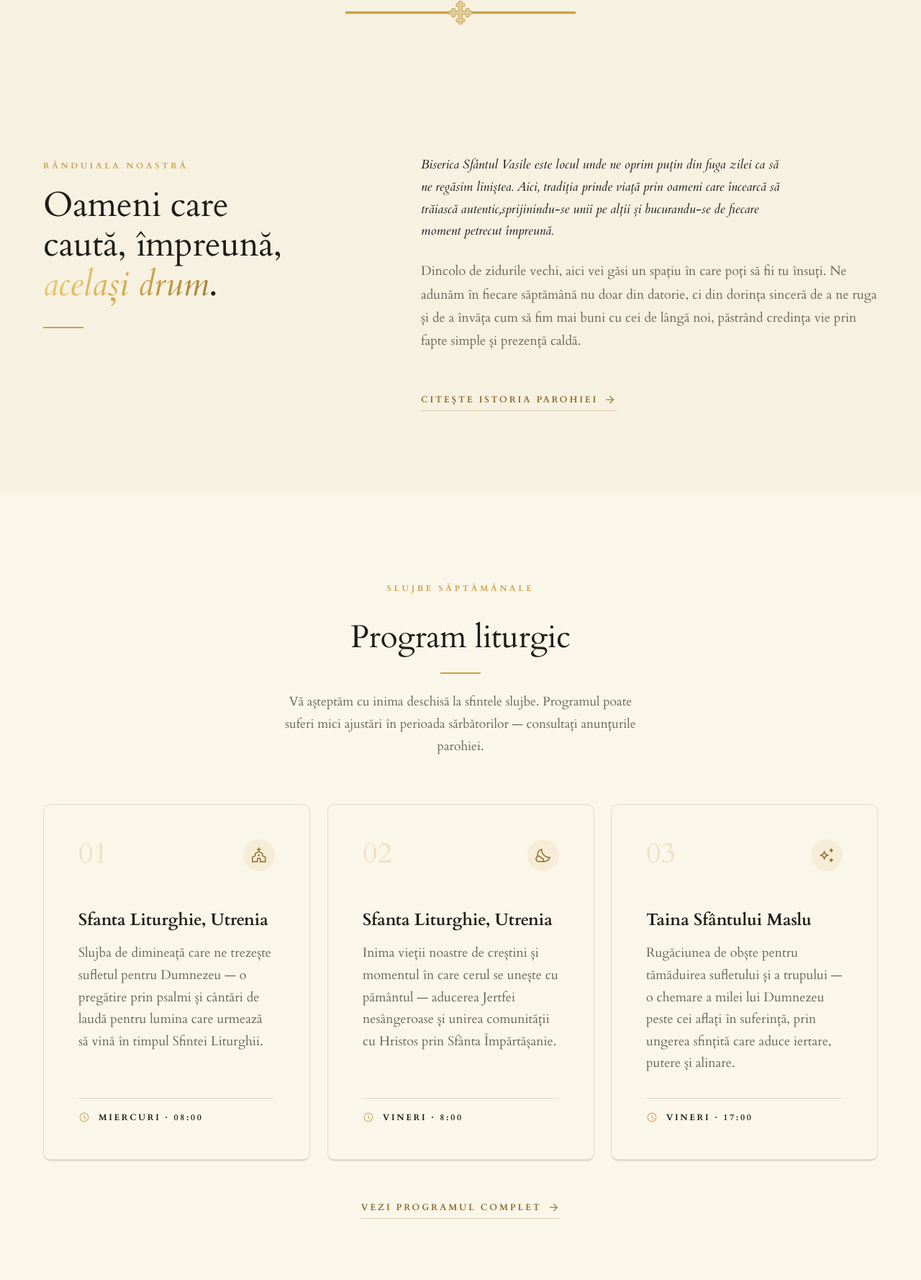
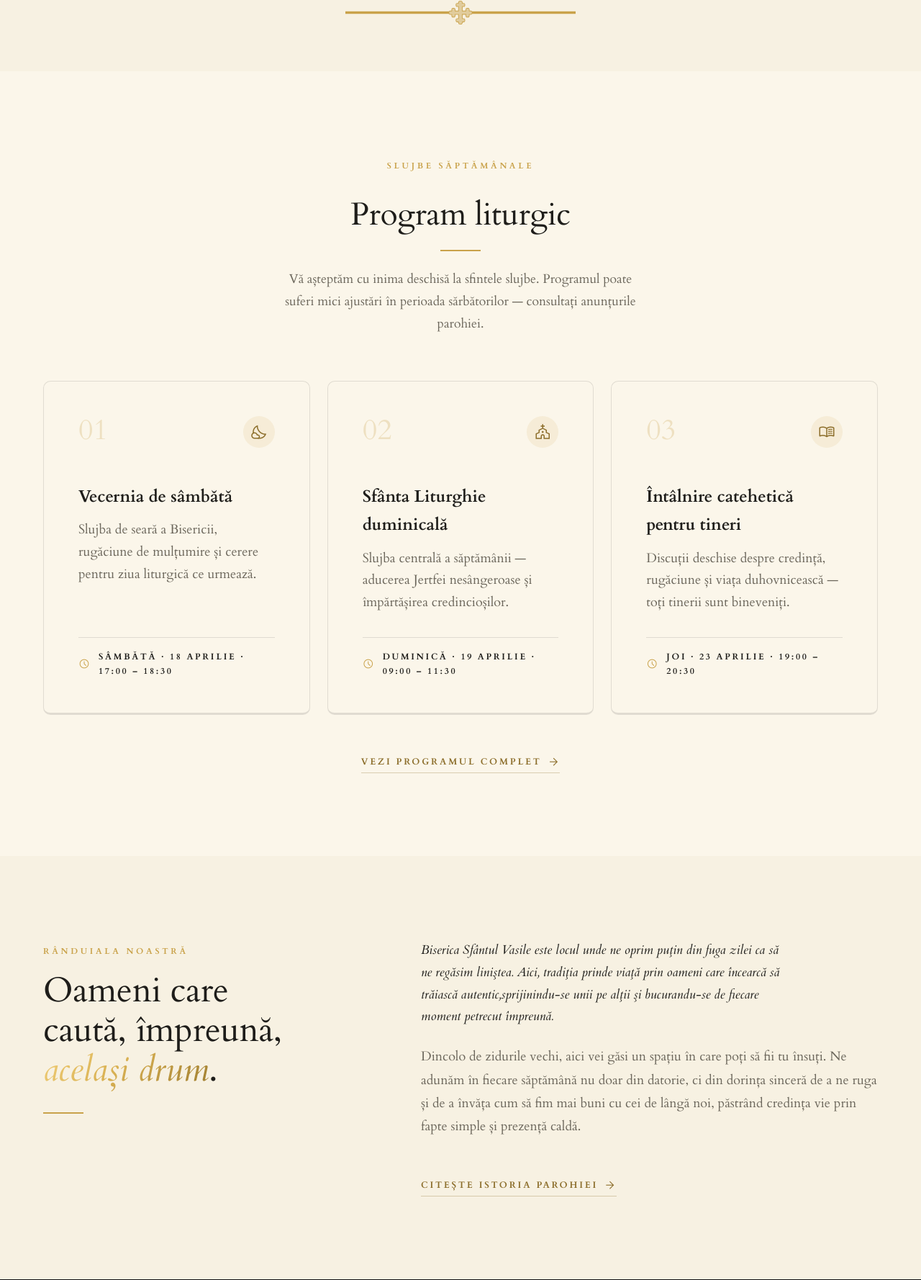
Before and after one commit to andreinita21/websitebiserica, a PHP site: page / in a window 1280 px wide. Shown: the part 960-2738 px from the top of the page at 72% size. Run offline with PHP 8.4, Linux system fonts and the light colour scheme; data comes from the database, SQL or seed files in the repository; some libraries are stand-ins or nearby versions.

Commit message:
Dynamic homepage events and layout refinements
- Move Program liturgic above Rânduiala noastră and drive it from the
  admin events API, showing the next 3 upcoming events rendered as
  service cards; link "Vezi programul complet" to the calendar page.
- Add a service-card variant to homepage-events.js with category-to-icon
  mapping and a weekday · date · time meta line.
- Remove the gold line before .hero__eyebrow so the eyebrow text sits
  flush.
- Pick up formatting refresh on calendar/contact/despre pages.

Co-Authored-By: Claude Opus 4.6 <noreply@anthropic.com>

```diff
--- a/assets/css/main.css
+++ b/assets/css/main.css
@@ -601,11 +601,6 @@ address { font-style: normal; }
   gap: var(--s-3);
   margin-bottom: var(--s-6);
 }
-.hero__eyebrow::before {
-  content: "";
-  width: 32px; height: 1px;
-  background: var(--c-gold);
-}
 
 .hero__title {
   font-family: var(--f-serif);
@@ -1077,7 +1072,6 @@ address { font-style: normal; }
 .hero__inner--center .hero__eyebrow,
 .hero__inner--center .hero__lead { margin-inline: auto; }
 .hero__inner--center .hero__eyebrow { justify-content: center; }
-.hero__inner--center .hero__eyebrow::before { display: none; }
 
 /* Timeline (istorie) */
 .timeline {
--- a/assets/js/homepage-events.js
+++ b/assets/js/homepage-events.js
@@ -10,6 +10,17 @@
   var MONTHS_SHORT = ['Ian', 'Feb', 'Mar', 'Apr', 'Mai', 'Iun', 'Iul', 'Aug', 'Sep', 'Oct', 'Noi', 'Dec'];
   var MONTHS_LONG  = ['ianuarie', 'februarie', 'martie', 'aprilie', 'mai', 'iunie',
                       'iulie', 'august', 'septembrie', 'octombrie', 'noiembrie', 'decembrie'];
+  var WEEKDAYS     = ['Duminică', 'Luni', 'Marți', 'Miercuri', 'Joi', 'Vineri', 'Sâmbătă'];
+
+  var CATEGORY_ICONS = {
+    liturghie: 'church',
+    vecernie:  'nights_stay',
+    praznic:   'celebration',
+    taina:     'auto_awesome',
+    catehetic: 'menu_book',
+    caritabil: 'volunteer_activism',
+    eveniment: 'event'
+  };
 
   function pad(n) { return (n < 10 ? '0' : '') + n; }
   function parseIso(s) {
@@ -37,10 +48,49 @@
 
   function renderEmpty(container) {
     container.innerHTML =
-      '<p class="upcoming-events__empty">' +
+      '<p class="upcoming-events__empty" style="grid-column: 1 / -1;">' +
         'Momentan nu există evenimente programate. ' +
         '<a href="calendar.html" style="color: var(--c-gold);">Vezi calendarul complet</a>.' +
       '</p>';
+  }
+
+  function renderServiceCards(container, events) {
+    if (!events || !events.length) {
+      renderEmpty(container);
+      return;
+    }
+
+    var html = events.map(function (ev, i) {
+      var d = parseIso(ev.date);
+      var num = pad(i + 1);
+      var icon = CATEGORY_ICONS[ev.category] || 'event';
+      var timeLine = fmtTimeRange(ev.start_time, ev.end_time);
+      var weekday = d ? WEEKDAYS[d.getDay()] : '';
+      var datePart = d ? (d.getDate() + ' ' + MONTHS_LONG[d.getMonth()]) : '';
+      var metaLine = [weekday, datePart, timeLine].filter(Boolean).join(' · ');
+
+      var description = ev.description || '';
+      if (description.length > 220) description = description.slice(0, 217).trim() + '…';
+
+      return (
+        '<article class="service-card is-visible">' +
+          '<div class="service-card__top">' +
+            '<span class="service-card__num">' + escapeHtml(num) + '</span>' +
+            '<span class="service-card__icon" aria-hidden="true">' +
+              '<span class="material-symbols-outlined">' + escapeHtml(icon) + '</span>' +
+            '</span>' +
+          '</div>' +
+          '<h3 class="service-card__title">' + escapeHtml(ev.title) + '</h3>' +
+          '<p class="service-card__desc">' + escapeHtml(description) + '</p>' +
+          '<div class="service-card__meta">' +
+            '<span class="material-symbols-outlined" aria-hidden="true">schedule</span>' +
+            '<span>' + escapeHtml(metaLine) + '</span>' +
+          '</div>' +
+        '</article>'
+      );
+    }).join('');
+
+    container.innerHTML = html;
   }
 
   function renderEvents(container, events) {
@@ -92,7 +142,10 @@
   function load(container) {
     var limit = parseInt(container.getAttribute('data-limit') || '3', 10);
     var endpoint = container.getAttribute('data-endpoint') || 'api/events.php';
+    var variant = container.getAttribute('data-variant') || 'announcement';
     var url = endpoint + '?upcoming=1&limit=' + encodeURIComponent(limit);
+
+    var renderer = variant === 'service-card' ? renderServiceCards : renderEvents;
 
     renderSkeleton(container);
 
@@ -102,7 +155,7 @@
         return r.json();
       })
       .then(function (data) {
-        renderEvents(container, (data && data.events) || []);
+        renderer(container, (data && data.events) || []);
       })
       .catch(function () {
         // Leave whatever static fallback was there before; if we already
--- a/index.html
+++ b/index.html
@@ -109,6 +109,36 @@
       <img src="assets/img/divider-ornament.svg" alt="" class="divider-ornament__svg">
     </div>
 
+    <!-- ========== Program liturgic ========== -->
+    <section id="program" class="section section--cream-2" aria-labelledby="program-h">
+      <div class="container">
+        <div class="section-heading section-heading--center reveal">
+          <span class="eyebrow">Slujbe săptămânale</span>
+          <h2 id="program-h" style="margin-top: var(--s-4);">Program liturgic</h2>
+          <span class="section-heading__rule"></span>
+          <p class="lead text-center mx-auto mt-5" style="color: var(--c-ink-muted);">
+            Vă așteptăm cu inima deschisă la sfintele slujbe. Programul poate suferi mici ajustări în perioada
+            sărbătorilor — consultați anunțurile parohiei.
+          </p>
+        </div>
+
+        <div class="grid-cards reveal" data-upcoming-events data-variant="service-card" data-limit="3"
+          data-endpoint="api/events.php">
+          <p class="upcoming-events__empty" style="grid-column: 1 / -1; color: var(--c-ink-muted);">
+            Programul complet al slujbelor este disponibil pe
+            <a href="calendar.html" style="color: var(--c-gold);">pagina de calendar</a>.
+          </p>
+        </div>
+
+        <p class="text-center mt-7">
+          <a href="calendar.html" class="link-arrow">
+            <span>Vezi programul complet</span>
+            <span class="material-symbols-outlined" aria-hidden="true">arrow_forward</span>
+          </a>
+        </p>
+      </div>
+    </section>
+
     <!-- ========== Intro ========== -->
     <section class="section section--cream" aria-labelledby="intro-h">
       <div class="container">
@@ -141,84 +171,6 @@
             </a>
           </div>
         </div>
-      </div>
-    </section>
-
-    <!-- ========== Program liturgic ========== -->
-    <section id="program" class="section section--cream-2" aria-labelledby="program-h">
-      <div class="container">
-        <div class="section-heading section-heading--center reveal">
-          <span class="eyebrow">Slujbe săptămânale</span>
-          <h2 id="program-h" style="margin-top: var(--s-4);">Program liturgic</h2>
-          <span class="section-heading__rule"></span>
-          <p class="lead text-center mx-auto mt-5" style="color: var(--c-ink-muted);">
-            Vă așteptăm cu inima deschisă la sfintele slujbe. Programul poate suferi mici ajustări în perioada
-            sărbătorilor — consultați anunțurile parohiei.
-          </p>
-        </div>
-
-        <div class="grid-cards">
-          <article class="service-card reveal">
-            <div class="service-card__top">
-              <span class="service-card__num">01</span>
-              <span class="service-card__icon" aria-hidden="true">
-                <span class="material-symbols-outlined">church</span>
-              </span>
-            </div>
-            <h3 class="service-card__title">Sfanta Liturghie, Utrenia</h3>
-            <p class="service-card__desc">
-              Slujba de dimineață care ne trezește sufletul pentru Dumnezeu — o pregătire prin psalmi și cântări de
-              laudă pentru lumina care urmează să vină în timpul Sfintei Liturghii.
-            </p>
-            <div class="service-card__meta">
-              <span class="material-symbols-outlined" aria-hidden="true">schedule</span>
-              <span>Miercuri · 08:00</span>
-            </div>
-          </article>
-
-          <article class="service-card reveal delay-1">
-            <div class="service-card__top">
-              <span class="service-card__num">02</span>
-              <span class="service-card__icon" aria-hidden="true">
-                <span class="material-symbols-outlined">nights_stay</span>
-              </span>
-            </div>
-            <h3 class="service-card__title">Sfanta Liturghie, Utrenia</h3>
-            <p class="service-card__desc">
-              Inima vieții noastre de creștini și momentul în care cerul se unește cu pământul — aducerea Jertfei
-              nesângeroase și unirea comunității cu Hristos prin Sfânta Împărtășanie.
-            </p>
-            <div class="service-card__meta">
-              <span class="material-symbols-outlined" aria-hidden="true">schedule</span>
-              <span>Vineri · 8:00</span>
-            </div>
-          </article>
-
-          <article class="service-card reveal delay-2">
-            <div class="service-card__top">
-              <span class="service-card__num">03</span>
-              <span class="service-card__icon" aria-hidden="true">
-                <span class="material-symbols-outlined">auto_awesome</span>
-              </span>
-            </div>
-            <h3 class="service-card__title">Taina Sfântului Maslu</h3>
-            <p class="service-card__desc">
-              Rugăciunea de obște pentru tămăduirea sufletului și a trupului — o chemare a milei lui Dumnezeu peste cei
-              aflați în suferință, prin ungerea sfințită care aduce iertare, putere și alinare.
-            </p>
-            <div class="service-card__meta">
-              <span class="material-symbols-outlined" aria-hidden="true">schedule</span>
-              <span>Vineri · 17:00</span>
-            </div>
-          </article>
-        </div>
-
-        <p class="text-center mt-7">
-          <a href="despre.html" class="link-arrow">
-            <span>Vezi programul complet</span>
-            <span class="material-symbols-outlined" aria-hidden="true">arrow_forward</span>
-          </a>
-        </p>
       </div>
     </section>
 
```
Also changed, not shown: calendar.html (+27 -12 lines), contact.html (+69 -37 lines), despre.html (+72 -28 lines).
